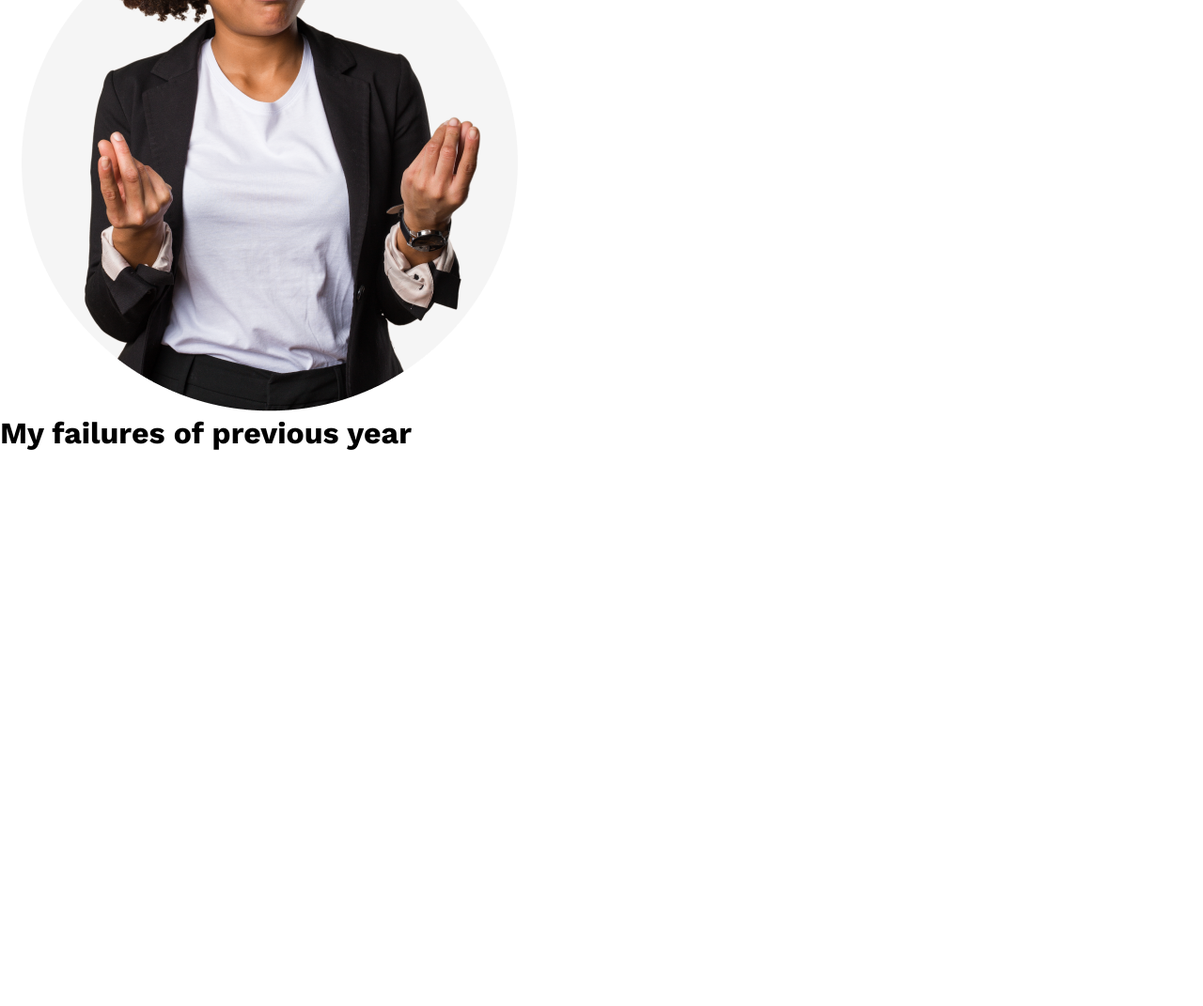
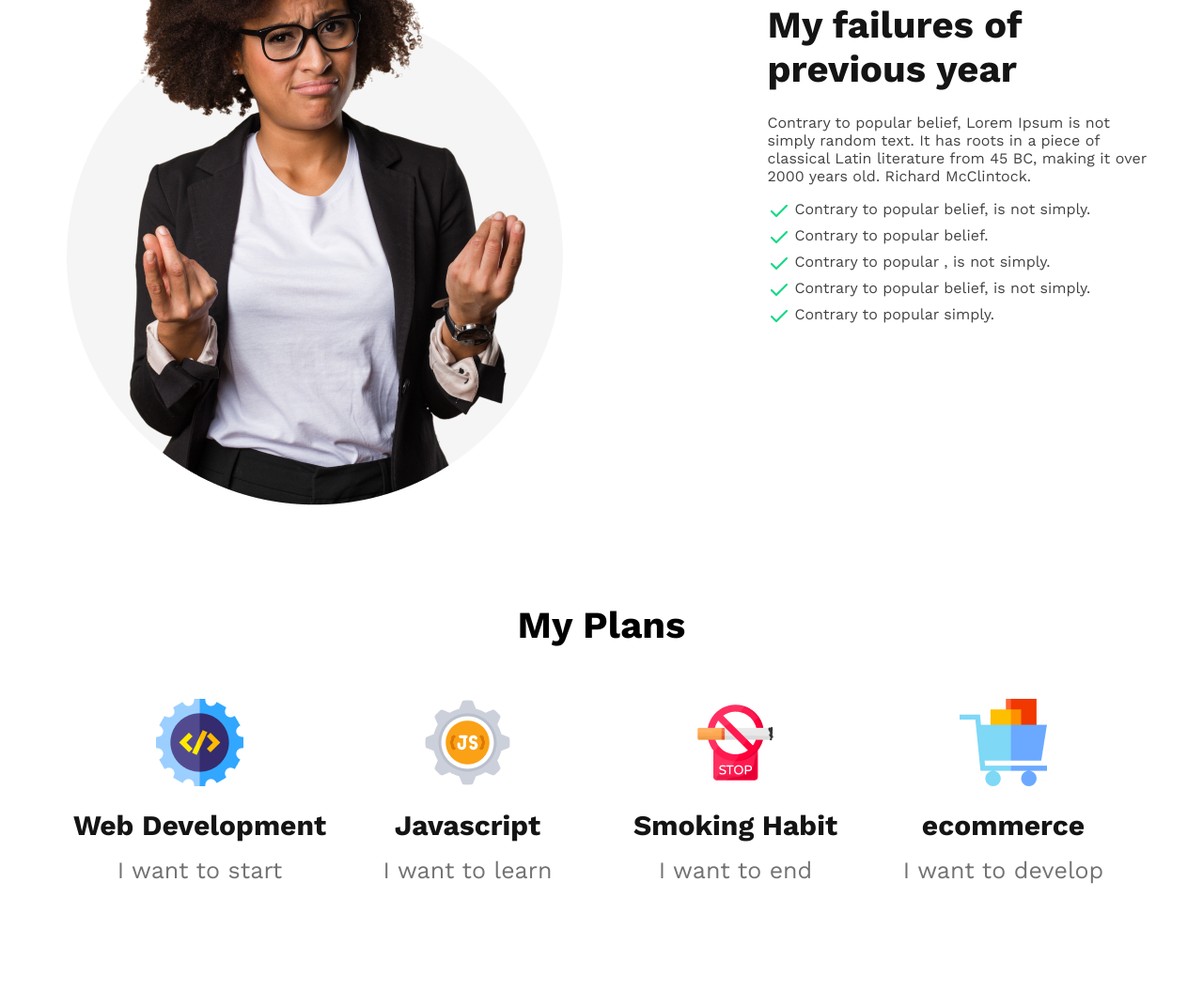
Before and after one commit to shoaib-mk2/new-year-new-me, a plain HTML site: page index.html in a window 1280 px wide. Shown: the part 1270-2341 px from the top of the page at 94% size. Before the commit the page ends 1750 px from the top, so only its background shows below. Drawn offline with nearby package versions, Linux system fonts and the light colour scheme.

Commit message:
added some body content

```diff
--- a/index.html
+++ b/index.html
@@ -21,14 +21,62 @@
         </div>
     </header>
     <main>
-        <div class="previous-container">
+        <section class="previous-container">
             <div class="person-img">
                 <img src="images/person.png" alt="">
             </div>
             <div class="previous-info">
-                <h1>My failures of previous year</h1>
+                <h1 class="fail-title">My failures of previous year</h1>
+                <p class="fail-info">Contrary to popular belief, Lorem Ipsum is not simply random text. It has roots in a piece of classical Latin literature from 45 BC, making it over 2000 years old. Richard McClintock.</p>
+                <ul class="fail-list">
+                    <li>
+                        <div><img src="images/check.png" alt=""></div>
+                        <div>Contrary to popular belief, is not simply.</div>
+                    </li>
+                    <li>
+                        <div><img src="images/check.png" alt=""></div>
+                        <div>Contrary to popular belief.</div>
+                    </li>
+                    <li>
+                        <div><img src="images/check.png" alt=""></div>
+                        <div>Contrary to popular , is not simply.</div>
+                    </li>
+                    <li>
+                        <div><img src="images/check.png" alt=""></div>
+                        <div>Contrary to popular belief, is not simply.</div>
+                    </li>
+                    <li>
+                        <div><img src="images/check.png" alt=""></div>
+                        <div>Contrary to popular simply.</div>
+                    </li>
+                </ul>
             </div>
-        </div>
+        </section>
+        <section class="plan-container">
+            <h1 class="plan-title">My Plans</h1>
+            <div class="plan-info">
+                <div>
+                    <img src="images/icons/web.png" alt="">
+                    <h1 class="plan-name">Web Development</h1>
+                    <p class="plan-description">I want to start</p>
+                </div>
+                <div>
+                    <img src="images/icons/js.png" alt="">
+                    <h1 class="plan-name">Javascript</h1>
+                    <p class="plan-description">I want to learn</p>
+                </div>
+                <div>
+                    <img src="images/icons/smoke.png" alt="">
+                    <h1 class="plan-name">Smoking Habit</h1>
+                    <p class="plan-description">I want to end</p>
+                </div>
+                <div>
+                    <img src="images/icons/ecom.png" alt="">
+                    <h1 class="plan-name">ecommerce</h1>
+                    <p class="plan-description">I want to develop</p>
+                </div>
+            </div>
+        </section>
     </main>
     <footer>
 
--- a/styles/style.css
+++ b/styles/style.css
@@ -44,3 +44,68 @@ header {
     border-radius: 5px;
     border: none;
 }
+
+/* main section start */
+.previous-container {
+    display: flex;
+    align-items: center;
+    justify-content: center;
+    gap: 200px;
+    margin: 100px;
+}
+
+.fail-title {
+    color: #151414;
+    font-size: 40px;
+    width: 288px;
+    margin-bottom: 24px;
+}
+
+.fail-info {
+    width: 416px;
+    color: #444343;
+    margin-bottom: 16px;
+}
+
+.fail-list {
+    color: #444343;
+    list-style: none;
+}
+
+.fail-list li {
+    display: flex;
+    gap: 5px;
+}
+
+/* plans section start */
+
+.plan-container {
+    width: 1140px;
+    margin: 0 auto;
+    padding-bottom: 130px;
+}
+
+.plan-title {
+    text-align: center;
+    font-size: 40px;
+    margin-bottom: 55px;
+}
+
+.plan-info {
+    display: flex;
+    justify-content: space-around;
+    text-align: center;
+}
+
+.plan-name {
+    color: #151414;
+    font-size: 30px;
+    margin-top: 20px;
+    margin-bottom: 16px;
+}
+
+.plan-description {
+    color: #737272;
+    font-size: 25px;
+    width: 270px;
+}
```
Also changed, not shown: images/check.png (added).
